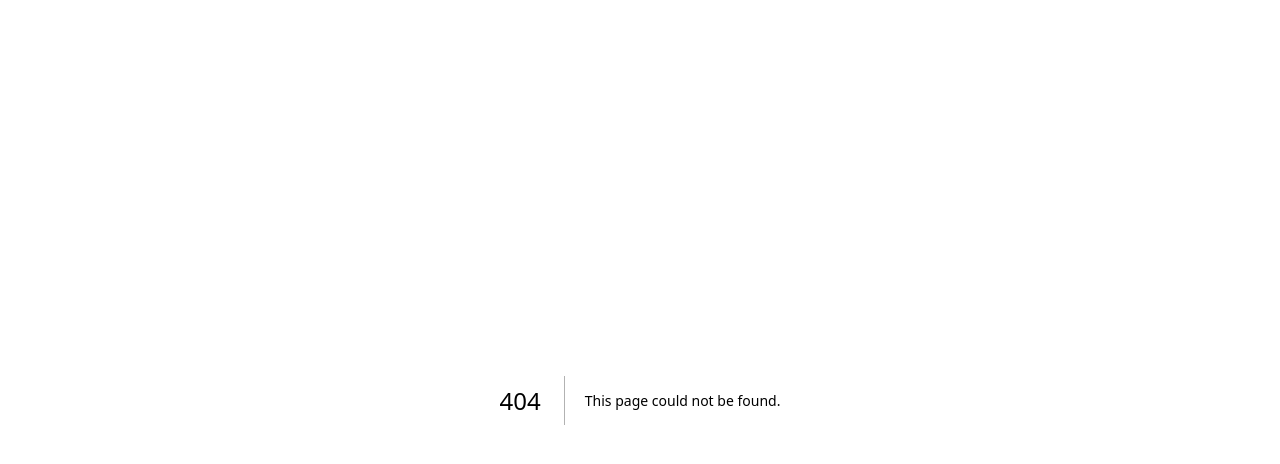
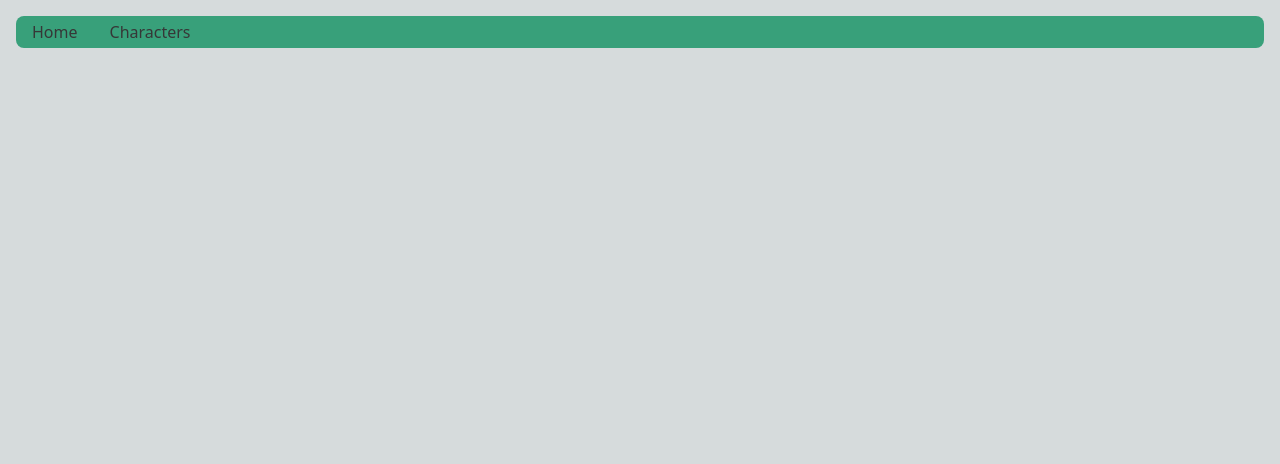
Before and after one commit to a-ringwater/haivision_app_test, a Next.js app: page /components/navbar/Navbar in a window 1280 px wide. Before the commit this address had no page. Shown: the top 464 px of the page. Built offline with nearby package versions, Linux system fonts and the light colour scheme.

Commit message:
Navbar component and app sections implementation

```diff
--- /dev/null
+++ b/pages/components/navbar/Navbar.module.css
@@ -0,0 +1,23 @@
+.nav_wrapper {
+  background-color: #038c5a;
+  display: flex;
+  align-items: center;
+  border-radius: 0.5rem;
+  height: 2rem;
+  position: fixed;
+  width: auto;
+  top: 1rem;
+  left: 1rem;
+  right: 1rem;
+  opacity: 0.75;
+}
+
+.nav_container {
+  display: flex;
+  gap: 2rem;
+  padding: 1rem;
+}
+
+.active_section {
+  color: #f2d272;
+}
--- /dev/null
+++ b/pages/components/navbar/Navbar.tsx
@@ -0,0 +1,32 @@
+import React, { useState, useEffect } from "react";
+import Link from "next/link";
+import { useRouter } from 'next/router';
+import styles from './Navbar.module.css';
+
+const Navbar: React.FC = () => {
+    const router = useRouter();
+    const [currentPath, setCurrentPath] = useState('');
+
+    useEffect(() => {
+        setCurrentPath(router.asPath)
+    }, [router.asPath]);
+
+    return (
+        <nav className={styles.nav_wrapper}>
+            <ul className={styles.nav_container}>
+                <li>
+                    <Link href="/" className={currentPath === '/' ? styles.active_section : ''}>
+                        Home
+                    </Link>
+                </li>
+                <li>
+                    <Link href="/#characters" className={currentPath === '/#characters' ? styles.active_section : ''}>
+                        Characters
+                    </Link>
+                </li>
+            </ul>
+        </nav>
+    );
+};
+
+export default Navbar;
--- a/pages/index.tsx
+++ b/pages/index.tsx
@@ -1,118 +1,21 @@
-import Image from 'next/image'
 import { Inter } from 'next/font/google'
+import Navbar from './components/navbar/Navbar';
 
 const inter = Inter({ subsets: ['latin'] })
 
 export default function Home() {
   return (
     <main
-      className={`flex min-h-screen flex-col items-center justify-between p-24 ${inter.className}`}
+      className={`p-2 ${inter.className}`}
     >
-      <div className="z-10 max-w-5xl w-full items-center justify-between font-mono text-sm lg:flex">
-        <p className="fixed left-0 top-0 flex w-full justify-center border-b border-gray-300 bg-gradient-to-b from-zinc-200 pb-6 pt-8 backdrop-blur-2xl dark:border-neutral-800 dark:bg-zinc-800/30 dark:from-inherit lg:static lg:w-auto  lg:rounded-xl lg:border lg:bg-gray-200 lg:p-4 lg:dark:bg-zinc-800/30">
-          Get started by editing&nbsp;
-          <code className="font-mono font-bold">pages/index.tsx</code>
-        </p>
-        <div className="fixed bottom-0 left-0 flex h-48 w-full items-end justify-center bg-gradient-to-t from-white via-white dark:from-black dark:via-black lg:static lg:h-auto lg:w-auto lg:bg-none">
-          <a
-            className="pointer-events-none flex place-items-center gap-2 p-8 lg:pointer-events-auto lg:p-0"
-            href="https://vercel.com?utm_source=create-next-app&utm_medium=default-template-tw&utm_campaign=create-next-app"
-            target="_blank"
-            rel="noopener noreferrer"
-          >
-            By{' '}
-            <Image
-              src="/vercel.svg"
-              alt="Vercel Logo"
-              className="dark:invert"
-              width={100}
-              height={24}
-              priority
-            />
-          </a>
-        </div>
-      </div>
+      <Navbar />
+      <section id='home'>
+        <h1>Home</h1>
+      </section>
 
-      <div className="relative flex place-items-center before:absolute before:h-[300px] before:w-[480px] before:-translate-x-1/2 before:rounded-full before:bg-gradient-radial before:from-white before:to-transparent before:blur-2xl before:content-[''] after:absolute after:-z-20 after:h-[180px] after:w-[240px] after:translate-x-1/3 after:bg-gradient-conic after:from-sky-200 after:via-blue-200 after:blur-2xl after:content-[''] before:dark:bg-gradient-to-br before:dark:from-transparent before:dark:to-blue-700/10 after:dark:from-sky-900 after:dark:via-[#0141ff]/40 before:lg:h-[360px]">
-        <Image
-          className="relative dark:drop-shadow-[0_0_0.3rem_#ffffff70] dark:invert"
-          src="/next.svg"
-          alt="Next.js Logo"
-          width={180}
-          height={37}
-          priority
-        />
-      </div>
-
-      <div className="mb-32 grid text-center lg:max-w-5xl lg:w-full lg:mb-0 lg:grid-cols-4 lg:text-left">
-        <a
-          href="https://nextjs.org/docs?utm_source=create-next-app&utm_medium=default-template-tw&utm_campaign=create-next-app"
-          className="group rounded-lg border border-transparent px-5 py-4 transition-colors hover:border-gray-300 hover:bg-gray-100 hover:dark:border-neutral-700 hover:dark:bg-neutral-800/30"
-          target="_blank"
-          rel="noopener noreferrer"
-        >
-          <h2 className={`mb-3 text-2xl font-semibold`}>
-            Docs{' '}
-            <span className="inline-block transition-transform group-hover:translate-x-1 motion-reduce:transform-none">
-              -&gt;
-            </span>
-          </h2>
-          <p className={`m-0 max-w-[30ch] text-sm opacity-50`}>
-            Find in-depth information about Next.js features and API.
-          </p>
-        </a>
-
-        <a
-          href="https://nextjs.org/learn?utm_source=create-next-app&utm_medium=default-template-tw&utm_campaign=create-next-app"
-          className="group rounded-lg border border-transparent px-5 py-4 transition-colors hover:border-gray-300 hover:bg-gray-100 hover:dark:border-neutral-700 hover:dark:bg-neutral-800/30"
-          target="_blank"
-          rel="noopener noreferrer"
-        >
-          <h2 className={`mb-3 text-2xl font-semibold`}>
-            Learn{' '}
-            <span className="inline-block transition-transform group-hover:translate-x-1 motion-reduce:transform-none">
-              -&gt;
-            </span>
-          </h2>
-          <p className={`m-0 max-w-[30ch] text-sm opacity-50`}>
-            Learn about Next.js in an interactive course with&nbsp;quizzes!
-          </p>
-        </a>
-
-        <a
-          href="https://vercel.com/templates?framework=next.js&utm_source=create-next-app&utm_medium=default-template-tw&utm_campaign=create-next-app"
-          className="group rounded-lg border border-transparent px-5 py-4 transition-colors hover:border-gray-300 hover:bg-gray-100 hover:dark:border-neutral-700 hover:dark:bg-neutral-800/30"
-          target="_blank"
-          rel="noopener noreferrer"
-        >
-          <h2 className={`mb-3 text-2xl font-semibold`}>
-            Templates{' '}
-            <span className="inline-block transition-transform group-hover:translate-x-1 motion-reduce:transform-none">
-              -&gt;
-            </span>
-          </h2>
-          <p className={`m-0 max-w-[30ch] text-sm opacity-50`}>
-            Discover and deploy boilerplate example Next.js&nbsp;projects.
-          </p>
-        </a>
-
-        <a
-          href="https://vercel.com/new?utm_source=create-next-app&utm_medium=default-template-tw&utm_campaign=create-next-app"
-          className="group rounded-lg border border-transparent px-5 py-4 transition-colors hover:border-gray-300 hover:bg-gray-100 hover:dark:border-neutral-700 hover:dark:bg-neutral-800/30"
-          target="_blank"
-          rel="noopener noreferrer"
-        >
-          <h2 className={`mb-3 text-2xl font-semibold`}>
-            Deploy{' '}
-            <span className="inline-block transition-transform group-hover:translate-x-1 motion-reduce:transform-none">
-              -&gt;
-            </span>
-          </h2>
-          <p className={`m-0 max-w-[30ch] text-sm opacity-50`}>
-            Instantly deploy your Next.js site to a shareable URL with Vercel.
-          </p>
-        </a>
-      </div>
+      <section id='characters'>
+        <h1>Characters</h1>
+      </section>
     </main>
   )
 }
--- a/styles/globals.css
+++ b/styles/globals.css
@@ -25,3 +25,10 @@ body {
     )
     rgb(var(--background-start-rgb));
 }
+
+section {
+  display: flex;
+  align-items: center;
+  justify-content: center;
+  min-height: 100vh;
+}
```
